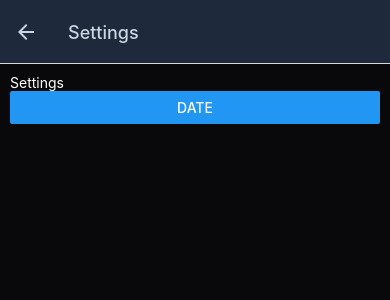
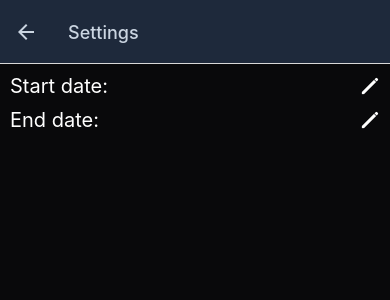
Before and after one commit to GradooC/bookcamp, a React Native app: screen /Settings in a window 390 px wide. Shown: the top 300 px of the page. Built offline with nearby package versions, Linux system fonts and the light colour scheme.

Commit message:
feat(*): add possibility to set start and end dates

```diff
--- a/package.json
+++ b/package.json
@@ -23,7 +23,8 @@
     "react-native-background-timer": "^2.4.1",
     "react-native-safe-area-context": "4.8.2",
     "react-native-screens": "~3.29.0",
-    "@react-native-community/datetimepicker": "7.6.1"
+    "@react-native-community/datetimepicker": "7.6.1",
+    "@react-native-async-storage/async-storage": "1.21.0"
   },
   "devDependencies": {
     "@babel/core": "^7.20.0",
--- a/src/components/camping-item/camping-item.tsx
+++ b/src/components/camping-item/camping-item.tsx
@@ -1,13 +1,8 @@
 import React from 'react';
-import {
-    StyleSheet,
-    View,
-    Text,
-    ImageBackground,
-} from 'react-native';
+import { StyleSheet, View, Text, ImageBackground } from 'react-native';
 import { usePolling } from '../../hooks/use-polling';
 import { Camping, Status } from '../../types';
-import { COLOR } from '../../styles';
+import { COLOR, FONT, SPACE } from '../../styles';
 import { LinearGradient } from 'expo-linear-gradient';
 
 export type CampingItemProps = {
@@ -65,9 +60,9 @@ const styles = StyleSheet.create({
         backgroundColor: COLOR.ZINC[950],
         borderTopLeftRadius: 20,
         borderBottomLeftRadius: 20,
-        paddingLeft: 20,
+        paddingLeft: SPACE[5],
     },
-    text: { color: 'white', fontSize: 20 },
+    text: { color: 'white', fontSize: FONT.SIZE[20] },
     imageBlock: {
         flex: 1.8,
         overflow: 'hidden',
--- /dev/null
+++ b/src/constants.ts
@@ -0,0 +1,4 @@
+export enum Storage {
+    START_DATE = 'startDate',
+    END_DATE = 'endDate',
+}
--- /dev/null
+++ b/src/hooks/use-async-starage.ts
@@ -0,0 +1,31 @@
+import { useEffect, useState } from 'react';
+import AsyncStorage from '@react-native-async-storage/async-storage';
+import { Storage } from '../constants';
+
+type StorageItems = Partial<Record<Storage, string | null>>;
+
+export function useAsyncStorage(keys: readonly Storage[]) {
+    const [storageItems, setStorageItems] = useState<StorageItems>({});
+
+    useEffect(() => {
+        async function getValue() {
+            const entries = await AsyncStorage.multiGet(keys);
+            const itemsMap = Object.fromEntries(entries);
+            setStorageItems(itemsMap);
+        }
+
+        getValue();
+    }, [keys]);
+
+    async function setItems(entries: [key: string, value: string][]) {
+        await AsyncStorage.multiSet(entries);
+
+        const newValues = Object.fromEntries(entries);
+        setStorageItems((prevValues) => ({
+            ...prevValues,
+            ...newValues,
+        }));
+    }
+
+    return { storageItems, setItems };
+}
--- a/src/pages/settings/settings.tsx
+++ b/src/pages/settings/settings.tsx
@@ -1,25 +1,81 @@
 import React from 'react';
-import { StyleSheet, View, Text, Button } from 'react-native';
+import { StyleSheet, View, Text } from 'react-native';
 import { DateTimePickerAndroid } from '@react-native-community/datetimepicker';
+import Ionicons from '@expo/vector-icons/Ionicons';
+import { FONT, SPACE } from '../../styles';
+import { useAsyncStorage } from '../../hooks/use-async-starage';
+import { Storage } from '../../constants';
+import { getNormalizedDateString } from '../../utils/get-normalized-date-string';
 
 export type SettingsProps = {};
 
+const STORAGE_KEYS = [Storage.START_DATE, Storage.END_DATE];
+
 export function Settings({}: SettingsProps) {
-    const handleDatePick = () => {
+    const { storageItems, setItems } = useAsyncStorage(STORAGE_KEYS);
+    const { startDate, endDate } = storageItems;
+
+    const handleDatePick = (key: Storage) => () => {
         DateTimePickerAndroid.open({
+            mode: 'date',
             value: new Date(),
-            display: 'clock',
+            display: 'spinner',
+            onChange: async (event, date) => {
+                if (event.type !== 'set' || !date) return;
+
+                const newDate = getNormalizedDateString(date);
+                await setItems([[key, newDate]]);
+            },
         });
     };
 
     return (
         <View style={styles.container}>
-            <Text style={{ color: 'white' }}>Settings</Text>
-            <Button title="Date" onPress={handleDatePick}></Button>
+            <View style={styles.dateBlock}>
+                <Text style={styles.title}>Start date:</Text>
+                <Text style={styles.value}>{startDate}</Text>
+                <Ionicons
+                    style={styles.icon}
+                    onPress={handleDatePick(Storage.START_DATE)}
+                    name="pencil-sharp"
+                    size={20}
+                />
+            </View>
+            <View style={styles.dateBlock}>
+                <Text style={styles.title}>End date:</Text>
+                <Text style={styles.value}>{endDate}</Text>
+                <Ionicons
+                    style={styles.icon}
+                    onPress={handleDatePick(Storage.END_DATE)}
+                    name="pencil-sharp"
+                    size={20}
+                />
+            </View>
         </View>
     );
 }
 
 const styles = StyleSheet.create({
-    container: {},
+    container: {
+        display: 'flex',
+        gap: SPACE['2.5'],
+    },
+    dateBlock: {
+        display: 'flex',
+        flexDirection: 'row',
+        alignItems: 'center',
+        gap: SPACE['2.5'],
+    },
+    title: {
+        fontSize: FONT.SIZE[20],
+        color: 'white',
+    },
+    value: {
+        fontSize: FONT.SIZE[20],
+        color: 'white',
+    },
+    icon: {
+        color: 'white',
+        marginLeft: 'auto',
+    },
 });
--- a/src/styles.ts
+++ b/src/styles.ts
@@ -18,7 +18,7 @@ export const COLOR = {
         500: '#6366f1',
     },
     GREEN: {
-        400: '#4ade80'
+        400: '#4ade80',
     },
     EMERALD: {
         400: '#34d399',
@@ -31,15 +31,15 @@ export const COLOR = {
         400: '#f87171',
     },
     PINK: {
-        500: '#ec4899'
+        500: '#ec4899',
     },
     YELLOW: {
-        500: '#eab308'
+        500: '#eab308',
     },
     ZINC: {
         500: '#71717a',
         950: '#09090b',
-    }
+    },
 };
 
 /** Tailwind spacing @see https://tailwindcss.com/docs/margin */
@@ -48,3 +48,10 @@ export const SPACE = {
     4: 16,
     5: 20,
 };
+
+export const FONT = {
+    SIZE: {
+        20: 20,
+        24: 24,
+    },
+};
--- /dev/null
+++ b/src/utils/get-normalized-date-string.ts
@@ -0,0 +1,6 @@
+export function getNormalizedDateString(date: Date) {
+    const dayStart = date.setHours(0, 0, 0, 0);
+    const newDate = new Date(dayStart);
+
+    return newDate.toISOString();
+}
```
Also changed, not shown: 1 other file (tests, documents, lock files or other folders).
